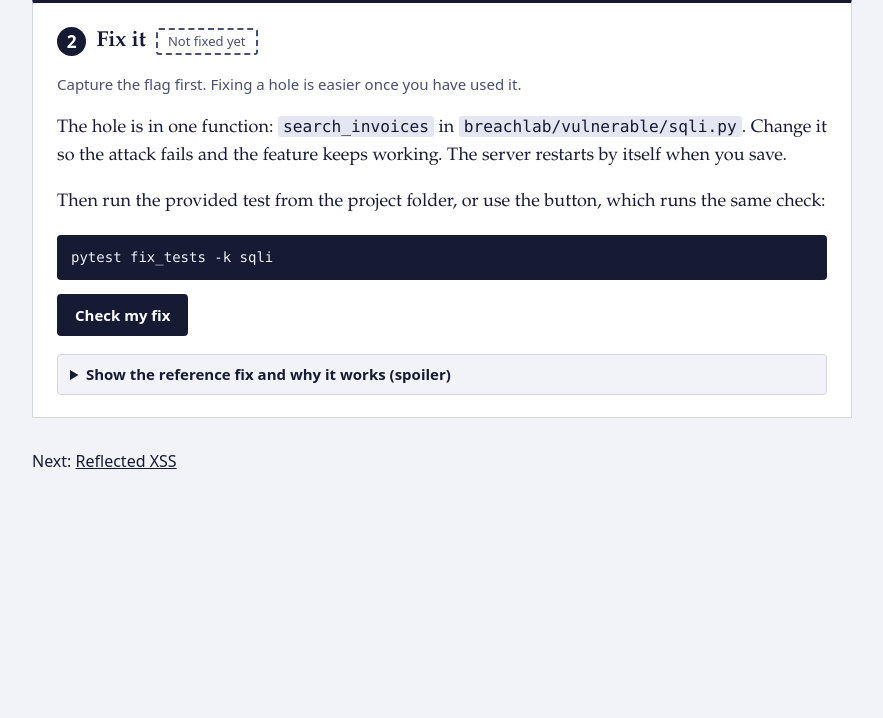
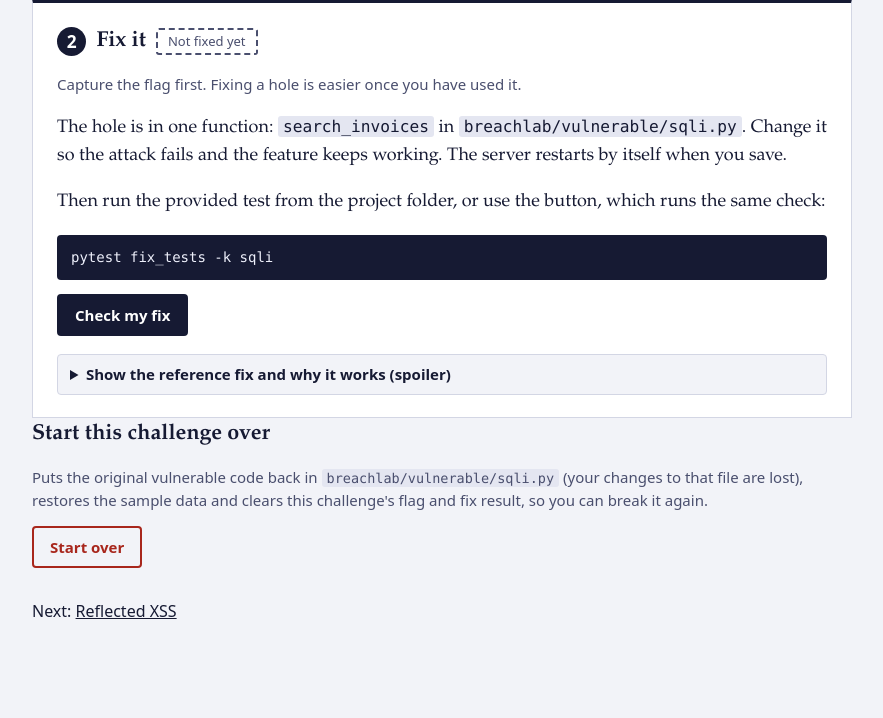
Before and after one commit to Habibeyilmazz/breachlab, a Flask app: page /lab/c/sqli in a window 1280 px wide. Shown: the part 819-1537 px from the top of the page, without its empty margins (198-1081 px from the left). Before the commit the page ends 1288 px from the top, so only its background shows below. Run offline with Flask 3, Linux system fonts and the light colour scheme; tables that the repository leaves empty hold one stand-in row (values such as "Sample post").

Commit message:
Start over: put a challenge's vulnerable code, data and progress back
Co-Authored-By: Claude Fable 5.2 <noreply@anthropic.com>

```diff
--- a/breachlab/app.py
+++ b/breachlab/app.py
@@ -17,6 +17,7 @@ import re
 import secrets
 import socket
 import sqlite3
+import subprocess
 import time
 from functools import wraps
 from pathlib import Path
@@ -46,6 +47,7 @@ from .challenges import BY_ID, CHALLENGES, FLAGS
 
 PACKAGE_DIR = Path(__file__).resolve().parent
 DEFAULT_DATA_DIR = PACKAGE_DIR.parent / ".breachlab"
+VULNERABLE_DIR = PACKAGE_DIR / "vulnerable"
 LOOPBACK_HOSTS = {"127.0.0.1", "localhost", "::1"}
 HOST_HEADER = re.compile(r"(127\.0\.0\.1|localhost|\[::1\])(:\d{1,5})?")
 USER_COLUMNS = {"username", "password_hash", "display_name", "email", "role", "credit_cents"}
@@ -140,6 +142,17 @@ def create_broken_app(details: str):
         return Response(text, 500, mimetype="text/plain")
 
     return app
+
+
+def git_file(path: Path, *command):
+    """Run a git command on one file of the checkout; returns its exit code, or None without git."""
+    try:
+        run = subprocess.run(
+            ["git", "-C", str(path.parent), *command, "--", path.name], capture_output=True, timeout=10
+        )
+    except (OSError, subprocess.TimeoutExpired):
+        return None
+    return run.returncode
 
 
 def money(value):
@@ -573,6 +586,22 @@ def create_app(data_dir=None, impl=None, attacker_port=None):
         store.set_fixed(lab(), challenge_id, report.ok)
         return challenge_page(challenge_id, report)
 
+    @app.post("/lab/c/<challenge_id>/restart")
+    def lab_restart(challenge_id):
+        """Replay a challenge: the original vulnerable code, the sample data, and no flag or fix result for it."""
+        if challenge_id not in BY_ID:
+            abort(404, "No such challenge.")
+        module = VULNERABLE_DIR / f"{challenge_id}.py"
+        # diff-index, not diff: outside a git checkout "git diff" quietly compares files instead of failing.
+        outcome = {0: "unchanged", 1: "restored"}.get(git_file(module, "diff-index", "--quiet", "HEAD"), "no-git")
+        store.seed_app(data_dir)  # otherwise a stored payload or an earlier exploit's data re-awards the flag at once
+        store.reset_progress(lab(), challenge_id)
+        response = redirect(url_for("lab_challenge", challenge_id=challenge_id, restarted=outcome) + "#restart")
+        if outcome == "restored":
+            # Only once the response is out: the reloader kills this process as soon as it sees the file change.
+            response.call_on_close(lambda: git_file(module, "checkout", "HEAD"))
+        return response
+
     @app.post("/lab/attacker")
     def lab_attacker():
         """Save the page Mallory's site serves (CSRF challenge). Same-origin only, like every lab action."""
--- a/breachlab/store.py
+++ b/breachlab/store.py
@@ -197,6 +197,10 @@ def pop_fresh(lab):
     return ids
 
 
-def reset_progress(lab):
+def reset_progress(lab, challenge_id=None):
+    """Forget captured flags and fix results: all of them, or one challenge's."""
     with lab:
-        lab.execute("DELETE FROM progress")
+        if challenge_id is None:
+            lab.execute("DELETE FROM progress")
+        else:
+            lab.execute("DELETE FROM progress WHERE id = ?", (challenge_id,))
--- a/breachlab/templates/lab/challenge.html
+++ b/breachlab/templates/lab/challenge.html
@@ -84,6 +84,28 @@
     </details>
   </section>
 
+  {% if not lab.reference_fixes %}{# with --fixed, the vulnerable files are not what is being served #}
+  {% set file = 'breachlab/vulnerable/' ~ challenge.id ~ '.py' %}
+  <section class="restart" id="restart" aria-labelledby="restart-title">
+    <h2 id="restart-title">Start this challenge over</h2>
+    <p class="lab-muted">Puts the original vulnerable code back in <code>{{ file }}</code> (your changes to that file
+      are lost), restores the sample data and clears this challenge's flag and fix result, so you can break it again.</p>
+    {% set restarted = request.args.restarted %}
+    {% if restarted == 'restored' %}
+    <p class="lab-note" role="status">Started over. The original code is back in <code>{{ file }}</code> and the server
+      restarts by itself to load it.</p>
+    {% elif restarted == 'unchanged' %}
+    <p class="lab-note" role="status">Started over. <code>{{ file }}</code> was already the original code.</p>
+    {% elif restarted == 'no-git' %}
+    <p class="lab-note" role="status">Flag and fix result cleared, but <code>{{ file }}</code> could not be put back:
+      that needs git and the git checkout from the quickstart. Undo your changes to the file by hand.</p>
+    {% endif %}
+    <form method="post" action="{{ url_for('lab_restart', challenge_id=challenge.id) }}">
+      <button class="lab-btn lab-btn-danger" data-confirm="Discard your changes to {{ file }} and start {{ challenge.title }} over?">Start over</button>
+    </form>
+  </section>
+  {% endif %}
+
   {% if following %}
   <p class="lab-next">Next: <a href="{{ url_for('lab_challenge', challenge_id=following.id) }}">{{ following.title }}</a></p>
   {% endif %}
```
Also changed, not shown: tests/test_lab.py (+93 -0 lines), CHANGELOG.md, README.md.
